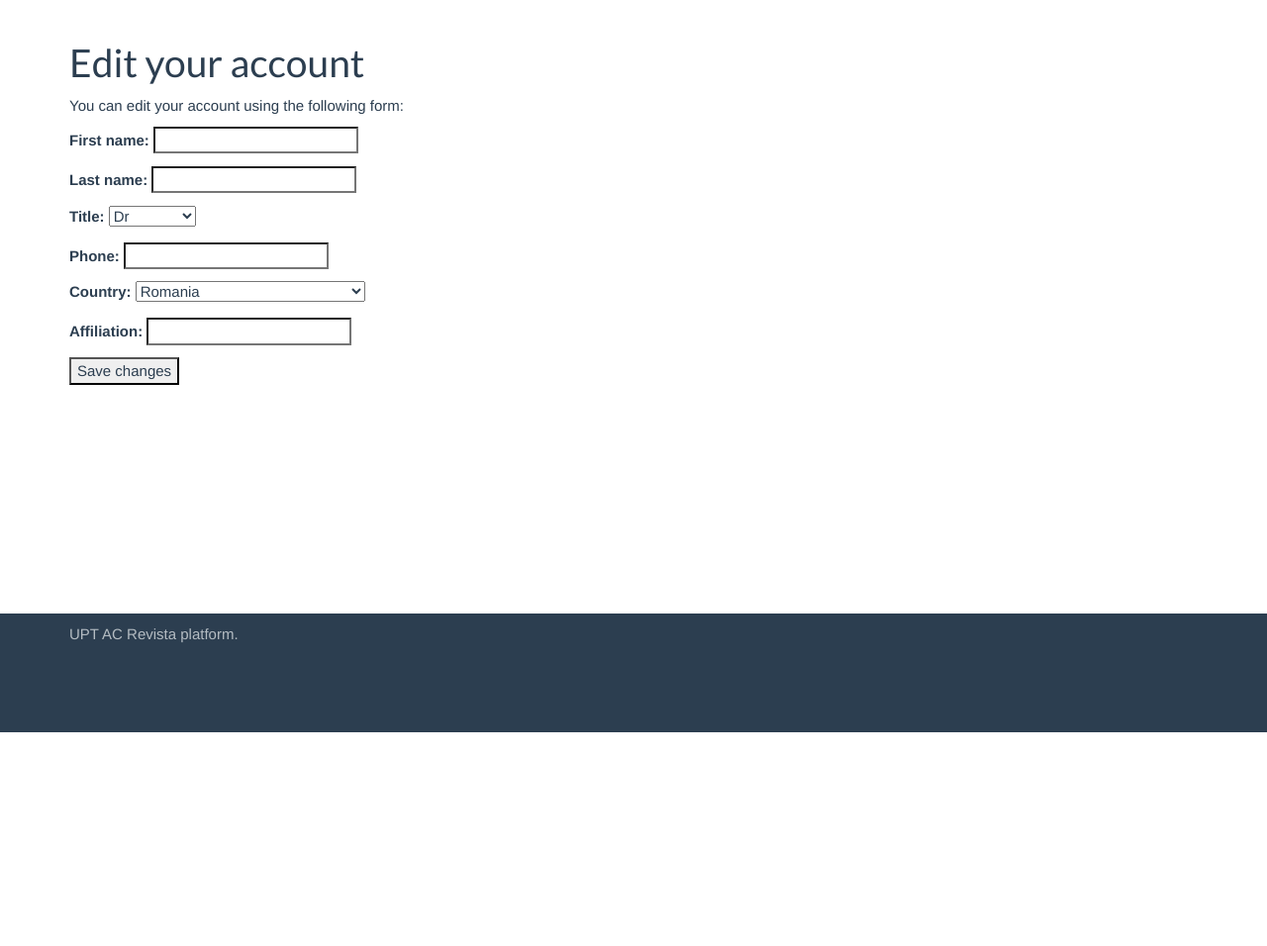
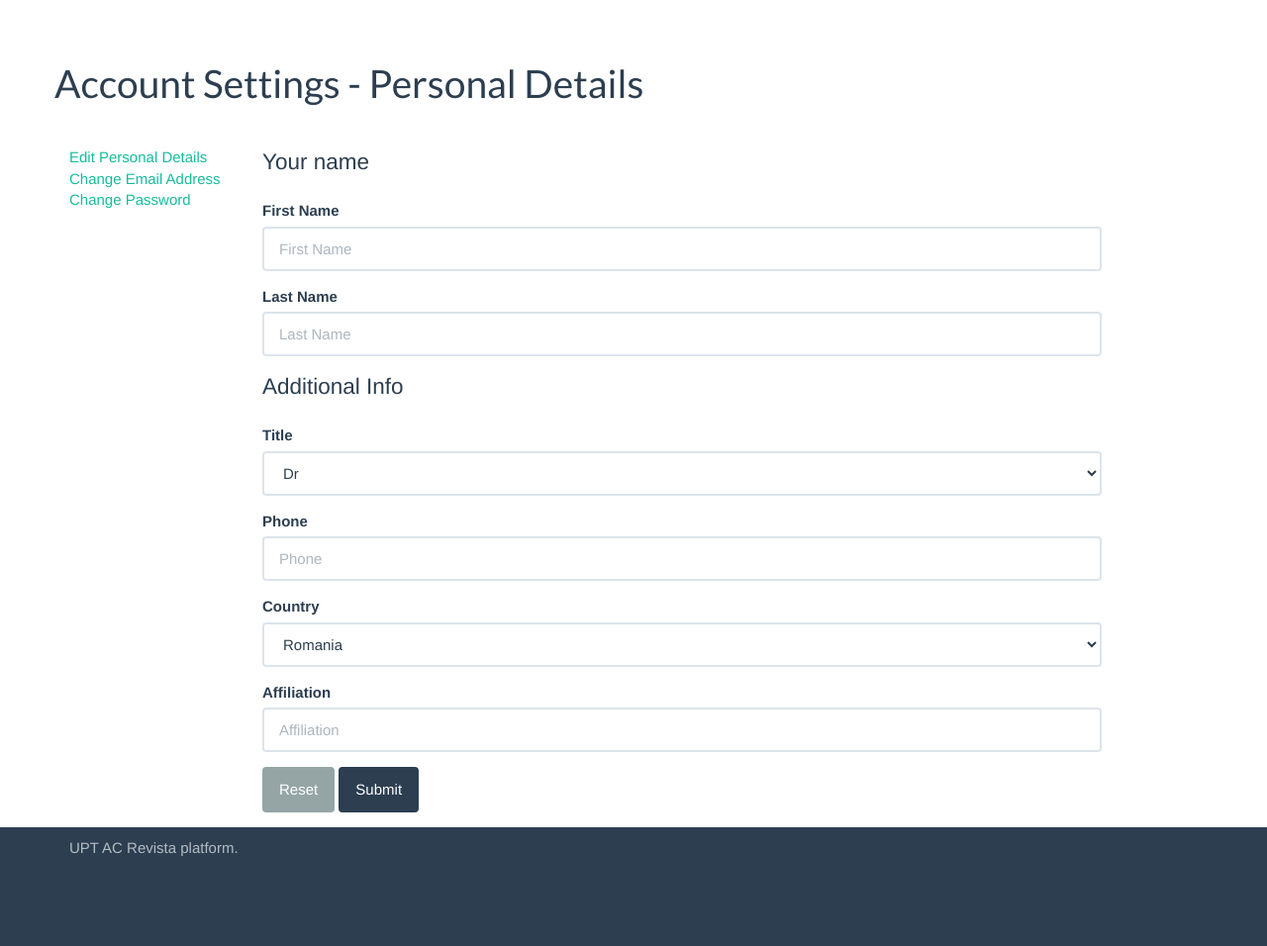
Before and after one commit to dnutiu/acrevista, a Django app: a page that uses templates/base.html in a window 1280 px wide. Shown: the part 60-1016 px from the top of the page at 99% size. Before the commit the page ends 800 px from the top, so only its background shows below. Run offline with Django 3.2, Linux system fonts and the light colour scheme; some libraries are stand-ins or nearby versions.

Commit message:
Implementing edit profile form

```diff
--- a/account/forms.py
+++ b/account/forms.py
@@ -1,6 +1,7 @@
 from django.contrib.auth.models import User
 from django import forms
 from .models import Profile
+
 
 # Form that will allow user to change first and last name.
 class ChangeNameForm(forms.ModelForm):
@@ -11,6 +12,9 @@ class ChangeNameForm(forms.ModelForm):
 
 # Form that will allow a profile to be edited.
 class EditProfileForm(forms.ModelForm):
+    phone = forms.CharField(label="Phone", widget=forms.TextInput, required=False)
+    affiliation = forms.CharField(label="Affiliation", widget=forms.TextInput, required=False)
+
     class Meta:
         model = Profile
         fields = ('title', 'phone', 'country', 'affiliation')
@@ -43,7 +47,6 @@ class UserRegistrationForm(forms.ModelForm):
     password = forms.CharField(label='Password', widget=forms.PasswordInput, required=True)
     password2 = forms.CharField(label='Repeat password', widget=forms.PasswordInput, required=True)
     email = forms.EmailField(label="Email", widget=forms.EmailInput, required=False)
-    bio = forms.CharField(label="Bio", widget=forms.Textarea, required=False)
 
     class Meta:
         model = User
--- a/account/views.py
+++ b/account/views.py
@@ -16,7 +16,8 @@ def change_personal_details(request):
             profile_form.save()
             messages.success(request, "Profile updated successfully!")
         else:
-            messages.error(request, "Error updating profile!")
+            print(name_form.is_valid(), profile_form.is_valid())
+            messages.warning(request, "Error updating profile!")
 
     else:
         name_form = ChangeNameForm()
--- a/templates/account/change_personal_details.html
+++ b/templates/account/change_personal_details.html
@@ -1,15 +1,60 @@
-{% extends "base.html" %}
+{% extends "account/settings_base.html" %}
+{% load widget_tweaks %}
 
-{% block title %}Edit your account{% endblock %}
+{% block setting-name %}- Personal Details{% endblock %}
 
-{% block content %}
-    <h1>Edit your account</h1>
-    <p>You can edit your account using the following form:</p>
-    {# enctype="multipart/form-data" is included to allow image uploads. #}
-    <form action="" method="post" enctype="multipart/form-data">
-        {{ name_form.as_p }}
-        {{ profile_form.as_p }}
-        {% csrf_token %}
-        <p><input type="submit" value="Save changes"></p>
+{% block settings %}
+    {% if form.errors %}
+        {% for field in form %}
+            {% for error in field.errors %}
+                <div class="alert alert-danger alert-dismissable">
+                    <a href="#" class="close" data-dismiss="alert" aria-label="close">&times;</a>
+                    <strong>{{ field.name|escape }}: {{ error|escape }}</strong>
+                </div>
+            {% endfor %}
+        {% endfor %}
+        {% for error in form.non_field_errors %}
+            <div class="alert alert-danger alert-dismissable">
+                <a href="#" class="close" data-dismiss="alert" aria-label="close">&times;</a>
+                <strong>{{ field.name|escape }}: {{ error|escape }}</strong>
+            </div>
+        {% endfor %}
+    {% endif %}
+    <form action="{% url 'personal_details' %}" method="post">
+        <legend>Your name</legend>
+        <div class="form-group">
+            <label for="first-name">First Name</label>
+            {% render_field name_form.first_name class="form-control" id="first-name" placeholder="First Name" value=user.first_name %}
+        </div>
+        <div class="form-group">
+            <label for="last-name">Last Name</label>
+            {% render_field name_form.last_name class="form-control" id="last-name" placeholder="Last Name" value=user.last_name %}
+        </div>
+        <legend>Additional Info</legend>
+        <div class="form-group">
+            <label for="title-field">Title</label>
+            {% render_field profile_form.title class="form-control" id="title-field" value=user.profile.title selected=user.profile.title %}
+        </div>
+        <div class="form-group">
+            <label for="phone-field">Phone</label>
+            {% render_field profile_form.phone class="form-control" id="phone-field" placeholder="Phone" value=user.profile.phone %}
+        </div>
+        <div class="form-group">
+            <label for="country-field">Country</label>
+            {% render_field profile_form.country class="form-control" id="country-field" %}
+        </div>
+        <div class="form-group">
+            <label for="affiliation-field">Affiliation</label>
+            {% render_field profile_form.affiliation class="form-control" id="affiliation-field" placeholder="Affiliation" value=user.profile.affiliation %}
+        </div>
+        <fieldset>
+            {% csrf_token %}
+            <div class="form-group">
+                <div>
+                    <button type="reset" class="btn btn-default">Reset</button>
+                    <button type="submit" class="btn btn-primary">Submit</button>
+                </div>
+            </div>
+        </fieldset>
     </form>
 {% endblock %}
--- a/templates/account/settings_base.html
+++ b/templates/account/settings_base.html
@@ -7,15 +7,17 @@
         </div>
     </div>
     <div class="row">
-        <div class="col-lg-6 col-md-6 col-sm-6 col-xs-6">
+        <div class="col-lg-2 col-md-2 hidden-sm hidden-xs">
             <ul class="list-unstyled">
+                <li><a href="{% url 'personal_details' %}">Edit Personal Details</a></li>
                 <li><a href="{% url 'email_change' %}">Change Email Address</a></li>
                 <li><a href="{% url 'password_change' %}">Change Password</a></li>
             </ul>
         </div>
-        <div class="col-lg-6 col-md-6 col-sm-6 col-xs-6">
+        <div class="col-lg-9 col-md-9 col-sm-12 col-xs-12">
             {% block settings %}
             {% endblock %}
         </div>
     </div>
+    <div class="clearfix"></div>
 {% endblock %}
--- a/templates/base.html
+++ b/templates/base.html
@@ -7,8 +7,6 @@
     <meta http-equiv="X-UA-Compatible" content="IE=edge">
     <meta name="viewport" content="width=device-width, initial-scale=1">
     <!-- The above 3 meta tags *must* come first in the head; any other head content must come *after* these tags -->
-    <meta name="description" content="Revista AC">
-    {# TODO: Update description. #}
     <meta name="author" content="Metonimie">
     <link rel="icon" href="{% static "favicon.ico" %}">
     <link href="{% static "css/bootstrap.min.css" %}" rel="stylesheet">
@@ -65,7 +63,7 @@
                         <a href="#" class="dropdown-toggle" data-toggle="dropdown" role="button" aria-haspopup="true"
                            aria-expanded="false">{{ user.username }} <span class="caret"></span></a>
                         <ul class="dropdown-menu">
-                            <li><a href="#">Edit Personal Details</a></li>
+                            <li><a href="{% url 'personal_details' %}">Edit Personal Details</a></li>
                             <li><a href="{% url 'password_change' %}">Change Password</a></li>
                             <li><a href="{%  url 'email_change' %}">Change Email</a></li>
                             <li><a href="mailto:nutiudenis@hotmail.com,alext@cs.upt.ro,mudrescu@cs.upt.ro">Feedback</a>
```
Also changed, not shown: templates/account/dashboard.html (+5 -2 lines).
